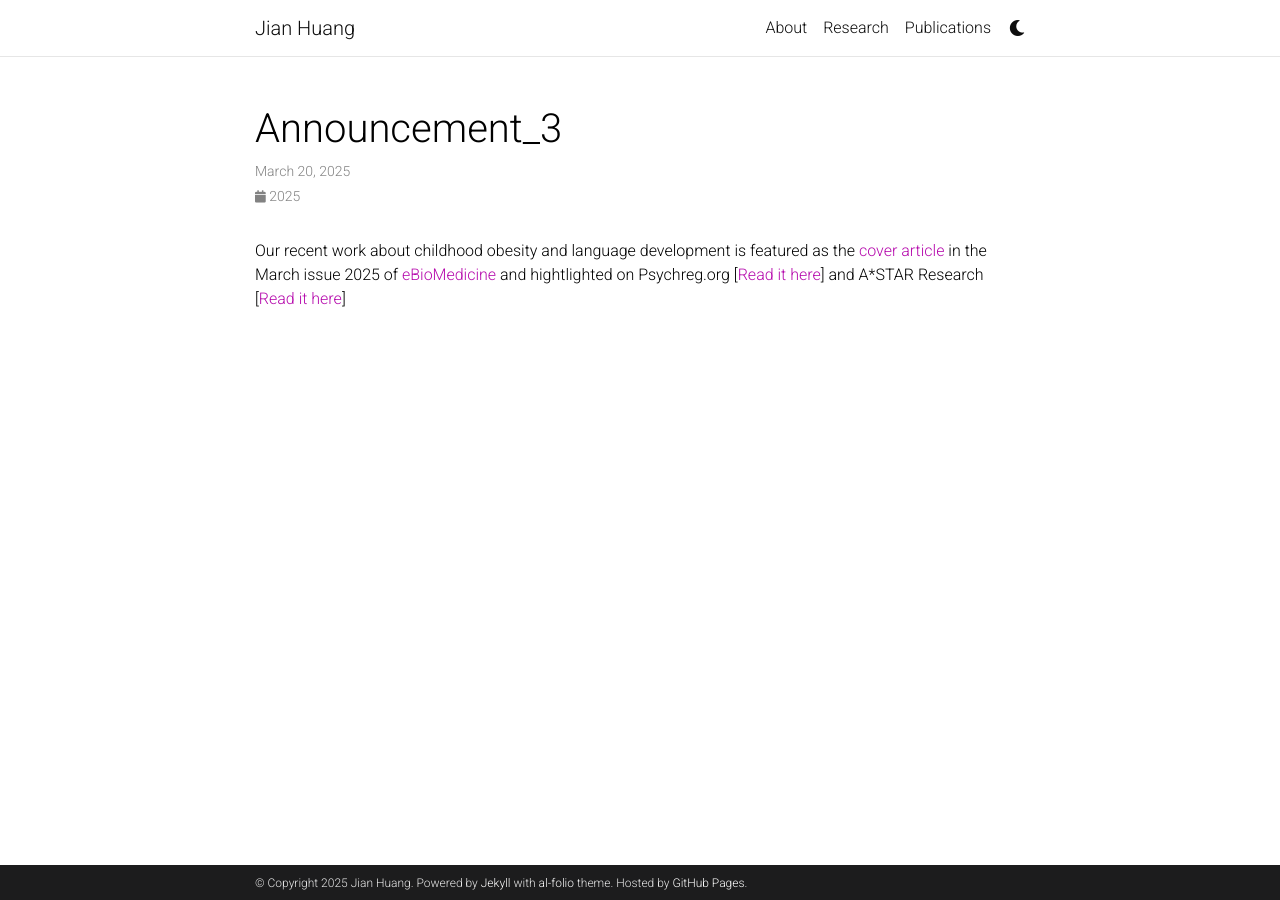
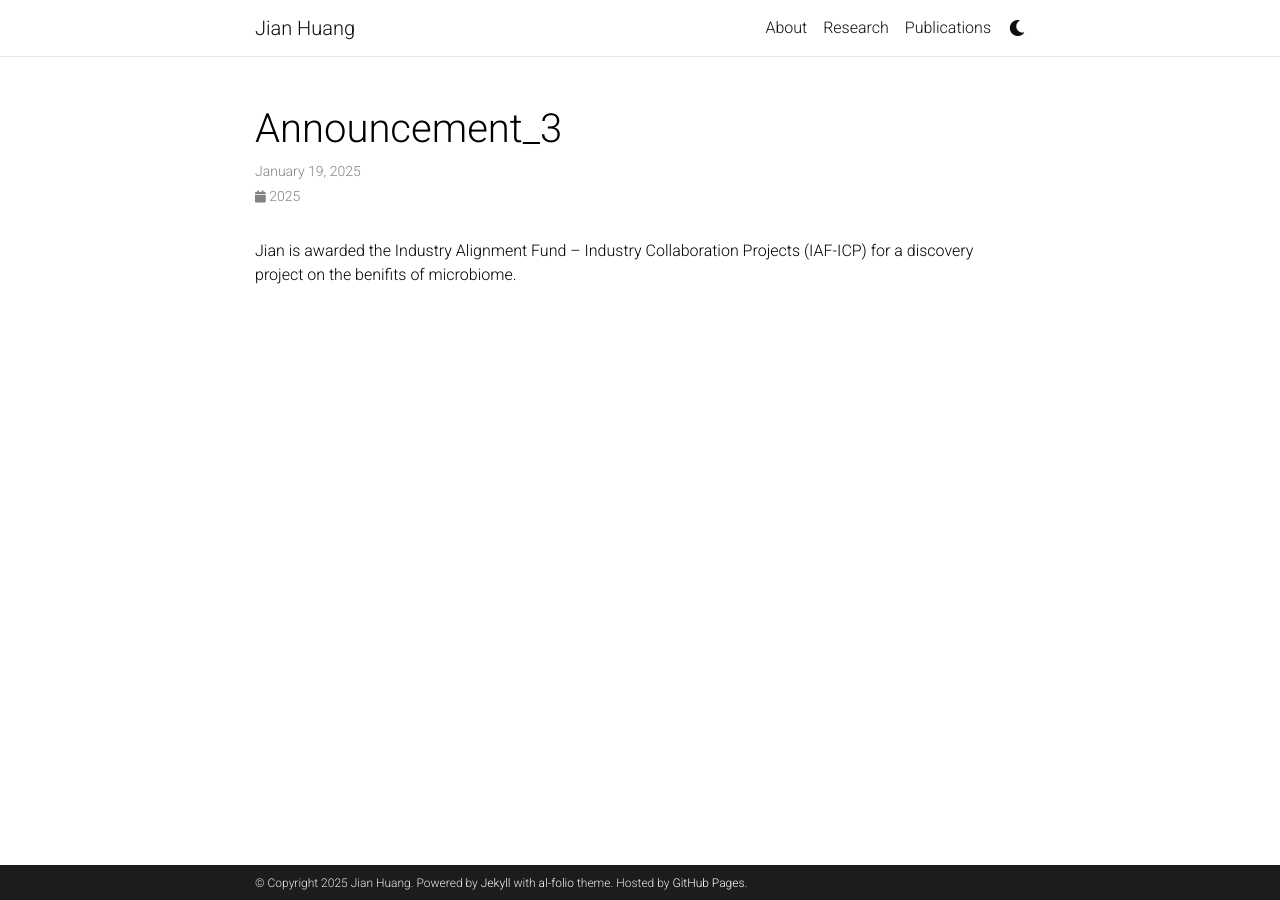
Before and after one commit to jianvhuang/jianvhuang.github.io, a Jekyll site: the page built from _news/announcement_3.md, in a window 1280 px wide. Built offline with Jekyll 4.4.1, drawn with Linux system fonts in a browser that asks for light colours; full-size pictures stand in for the smaller copies a plugin makes; comment, search, counter and statistics services are not loaded; a style sheet for code colours, icons or effects is not loaded.

Commit message:
Add files via upload
add announcement

```diff
--- a/_news/announcement_3.md
+++ b/_news/announcement_3.md
@@ -1,8 +1,8 @@
 ---
 layout: post
-date: 2025-03-20 00:00:01-0400
+date: 2025-01-19 00:00:01-0400
 inline: true
 related_posts: false
 ---
 
-Our recent work about childhood obesity and language development is featured as the [cover article](https://www.thelancet.com/issue/S2352-3964(25)X0002-5#fullCover) in the March issue 2025 of [eBioMedicine](https://www.thelancet.com/journals/ebiom/article/PIIS2352-3964(25)00023-4/fulltext) and hightlighted on Psychreg.org [[Read it here](https://www.psychreg.org/obesity-language-skills-share-genetic-link-study-finds/)] and A*STAR Research [[Read it here](https://research.a-star.edu.sg/articles/highlights/obesity-genes-also-speak-for-the-growing-brain/)]
+Jian is awarded the Industry Alignment Fund – Industry Collaboration Projects (IAF-ICP) for a discovery project on the benifits of microbiome.
```
Also changed, not shown: _news/announcement_4.md (added, +8 -0 lines).
